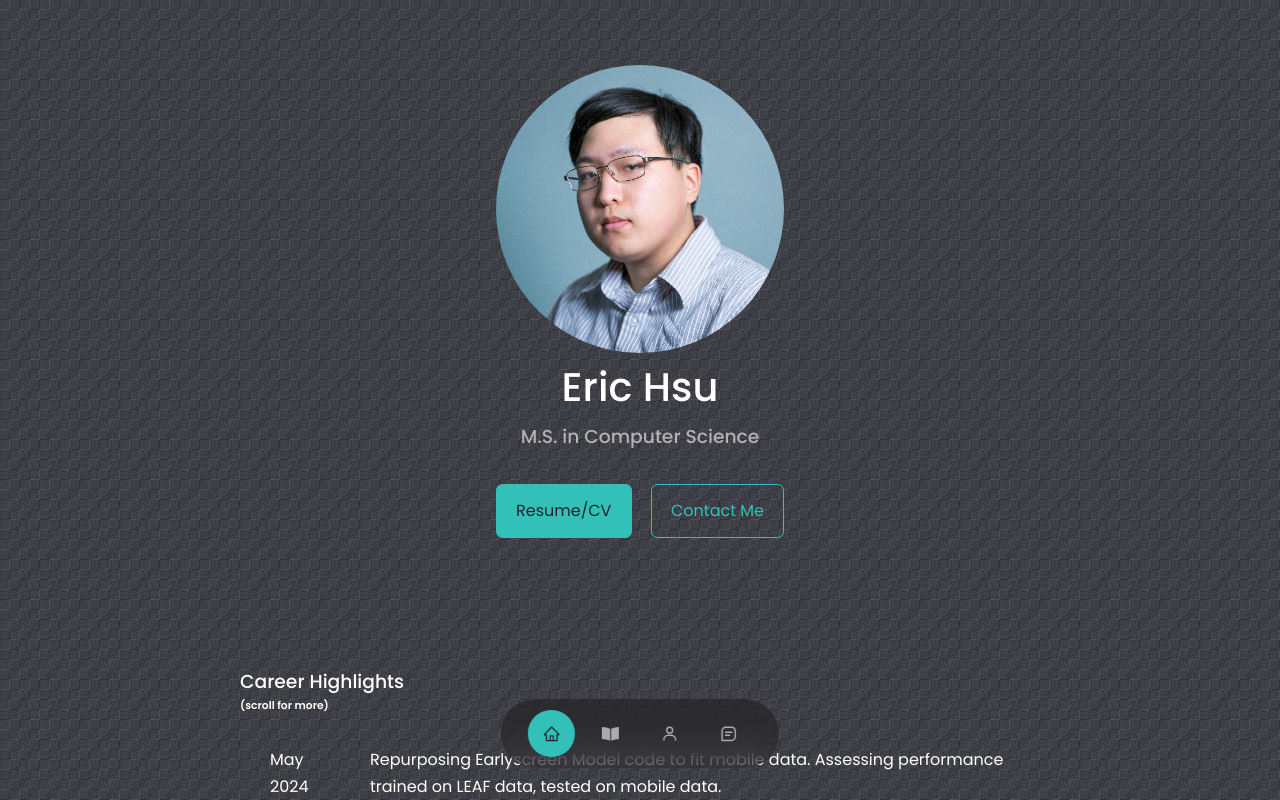
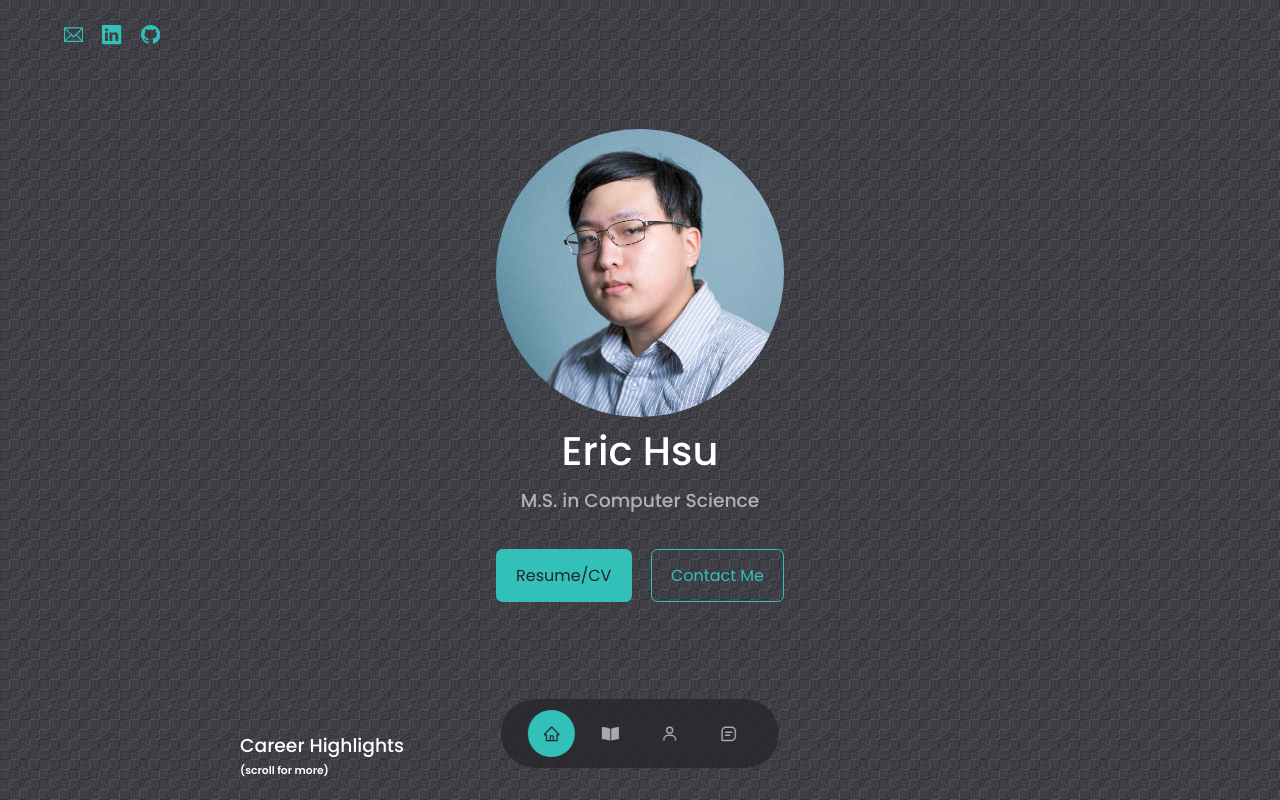
Before and after one commit to ehsu4220/Portfolio_website, a React (Create React App) app: page / in a window 1280 px wide. Shown: the top 800 px of the page. Built offline with nearby package versions, Linux system fonts and the light colour scheme.

Commit message:
Fixed missing social top bar

```diff
--- a/src/components/header/Header.jsx
+++ b/src/components/header/Header.jsx
@@ -8,8 +8,8 @@ const Header = () => {
     return (
 
         <header id='home'>
+            <HeaderSocials/><HeaderSocials/>
             <div className="container header_container">
-                <HeaderSocials/>
                 <div className="me">
                     <img src={me} alt='me'/>
                 </div>
--- a/src/components/header/header.css
+++ b/src/components/header/header.css
@@ -1,19 +1,8 @@
-.header {
-    position: fixed; /* Ensure the header stays fixed at the top of the viewport */
-    top: 0;
-    left: 0;
-    width: 100%;
-    height: 60px; /* Set a fixed height for the header */
-    background-color: #333;
-    z-index: 1000; /* Adjust z-index as needed */
-    overflow: hidden; /* Ensure no overflow behavior */
-  }
-
 .header__container{
     align-items: center;
     text-align: center;
     height: 100%;
-    position: fixed;
+    position: relative;
 }
 
 .text_container {
@@ -21,7 +10,7 @@
     flex-direction: column;
     align-items: center; /* Center horizontally */
     text-align: center; /* Center text horizontally */
-  }
+}
 
 .cta{
 
@@ -32,25 +21,10 @@
     position: relative;
 }
 
-.bubble {
-    position: absolute;
-    background-color: rgba(255, 255, 255, .0); /* White background with 80% opacity */
-    border: 0px solid #ccc;
-    border-radius: 5px;
-    padding: 10px;
-    /*box-shadow: 0 2px 10px rgba(0, 0, 0, 0.1);*/
-    z-index: 1000;
-}
-
-.bubble a {
-    display: block;
-    margin-bottom: 5px;
-}
-
-
 /* Applying CSS for HeaderSocials */
 
 .header__socials{
+    bottom: 10px;
     display: flex;
     flex-direction: row;
     align-items: center;
@@ -82,13 +56,6 @@
     bottom: 3rem;
     font-size: 1.2rem;
     padding: 1rem;
-}
-
-.header__socials::after{
-
-    content: "";
-    width: 1px;
-    height: 2rem;
 }
 
 /* Applying CSS for My image */
```
